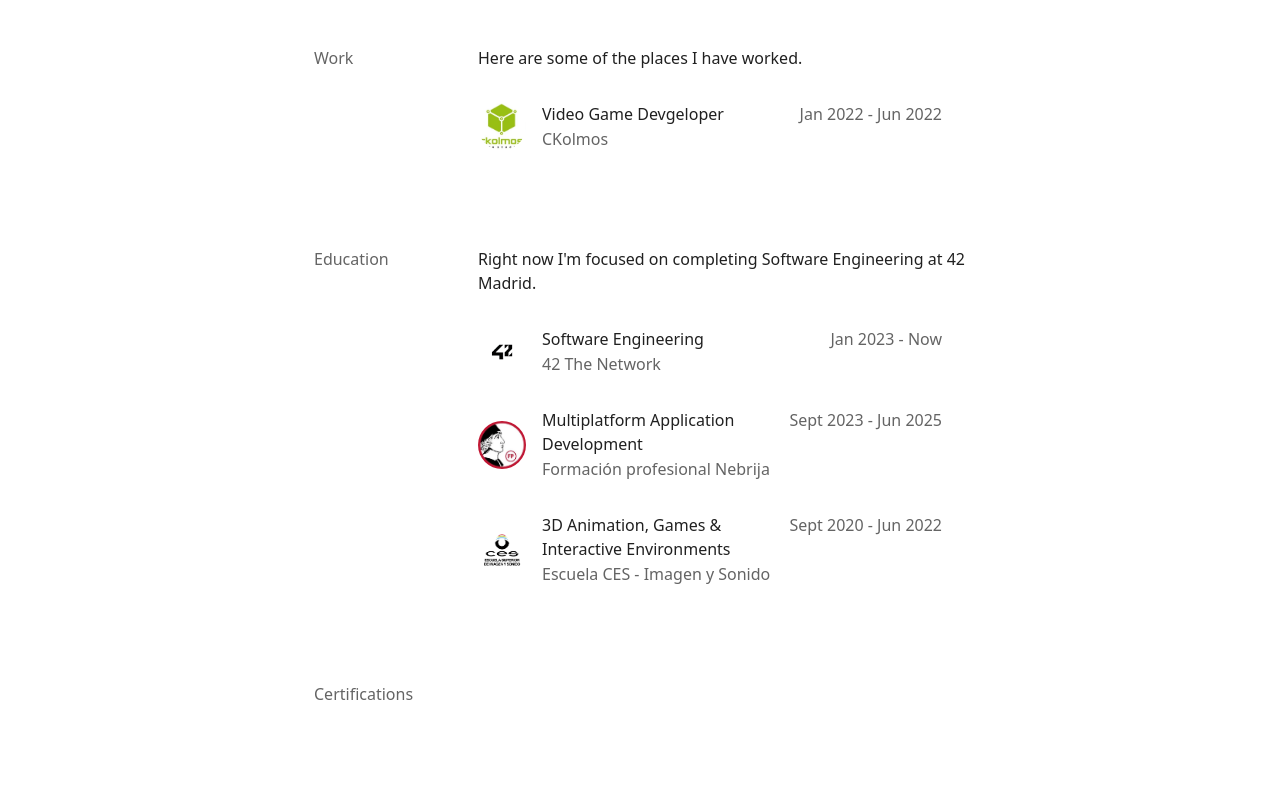
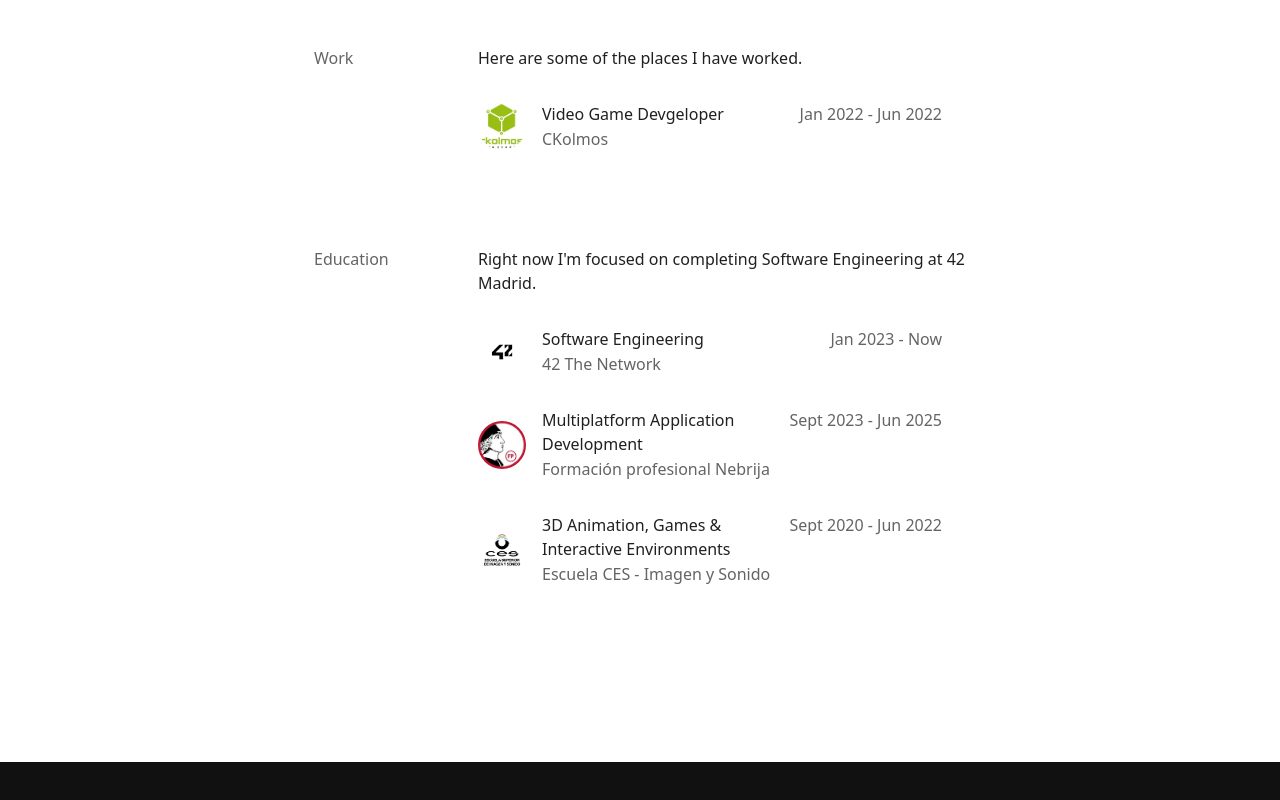
Before and after one commit to Viti01g/Portfolio_V, a React (Vite) app in the folder portfolio-main/portfolio-main/: page /about in a window 1280 px wide. Shown: the part 1118-1918 px from the top of the page. After the commit the page ends 1880 px from the top, so only its background shows below. Built offline with nearby package versions, Linux system fonts and the light colour scheme.

Commit message:
comment cert

```diff
--- a/portfolio-main/portfolio-main/src/about/AboutPage.jsx
+++ b/portfolio-main/portfolio-main/src/about/AboutPage.jsx
@@ -128,14 +128,14 @@ export const AboutPage = () => {
             <ShowItems items={ education } />
           </div>
         </Section>
-        <Section heading="Certifications" headingAlignment="left">
+        {/* <Section heading="Certifications" headingAlignment="left">
           <div className="flex w-full flex-col gap-8 text-title-light dark:text-title-dark">
             <p>
               {certificates_intro}
             </p>
             <ShowCerts items={ certificates } />
           </div>
-        </Section>
+        </Section> */}
       </div>
     </div>
   );
```
